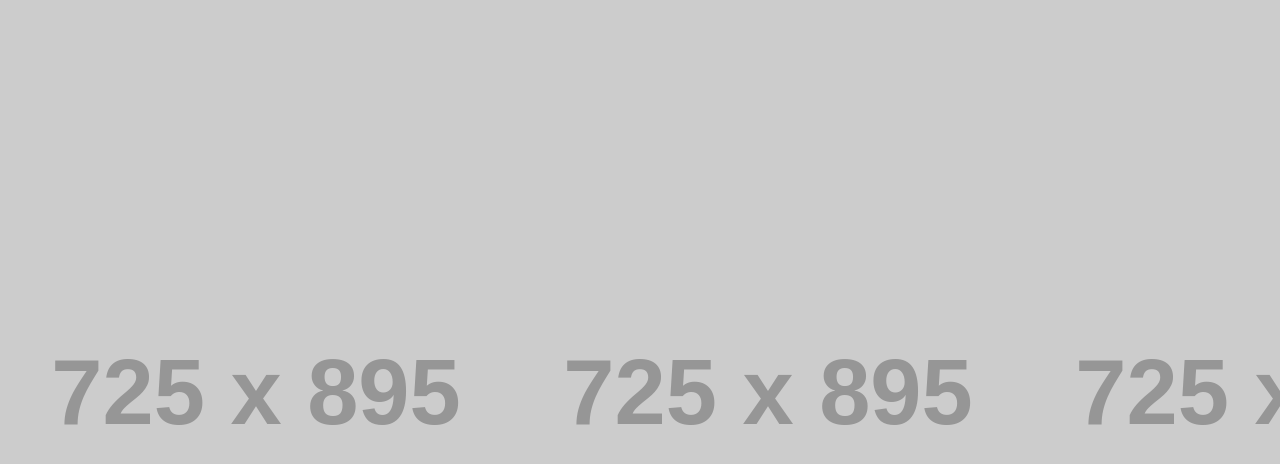
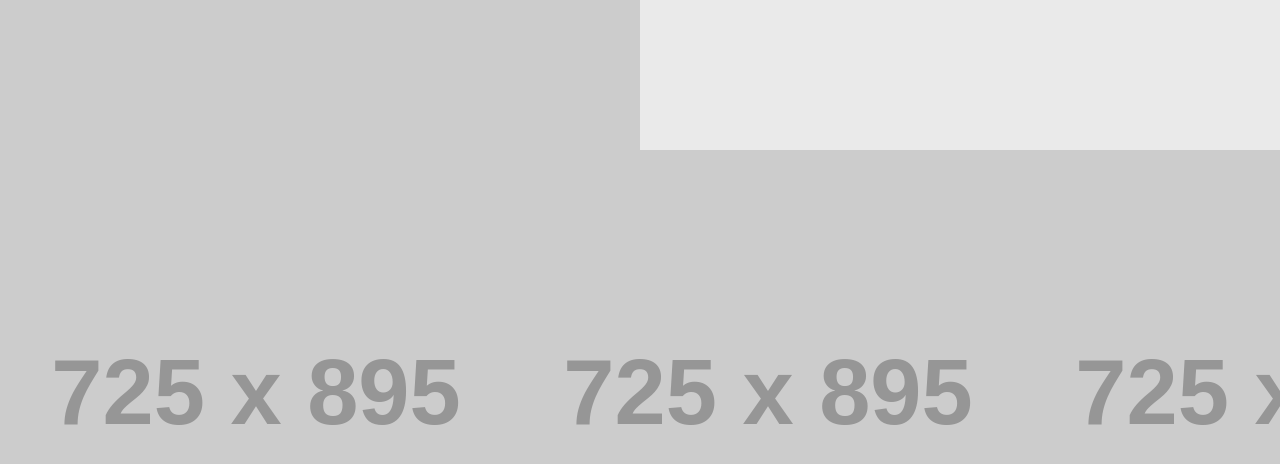
Before and after one commit to fcaruccio/zilver-slider, a plain HTML site: page index.html in a window 1280 px wide. Drawn offline with nearby package versions, Linux system fonts and the light colour scheme; placeholder pictures from the web are drawn by us.

Commit message:
Aggiungo il tasto chiudi parametrizzato ed inserisco modalità debug per far vedere al cliente l'area cliccabile

```diff
--- a/index.html
+++ b/index.html
@@ -53,7 +53,9 @@
 
 <script type="text/javascript">
   $(function() {
-    $("#zilver-slider").zilverSlider();
+    $("#zilver-slider").zilverSlider({
+      close_button_debug_mode: true
+    });
   });
 </script>
 
--- a/zilver-slider.css
+++ b/zilver-slider.css
@@ -20,13 +20,21 @@
 }
 
 .zilver-close {
-  display: none;
   position: absolute;
   top: 0;
   right: 0;
-  background: rgba(255,0,0,0);
   width: 50%;
-  height: 40px;
+  height: 150px;
+  z-index: 13;
+  cursor: url('img/close.png'), auto;
+}
+
+.zilver-close:hover {
+  cursor: url('img/close.png'), auto;
+}
+
+.zilver-close.debug_mode {
+    background: rgba(255, 255, 255, 0.6);
 }
 
 .ui-loader {
--- a/zilver-slider.js
+++ b/zilver-slider.js
@@ -8,8 +8,11 @@
       autoplay: true,
       slide_speed: 500,
       el_to_click_to_slide_left: "",
-      el_to_click_to_slide_right: ""
+      el_to_click_to_slide_right: "",
+      close_button: true,
+      close_button_debug_mode: false
     }
+
     $.extend(defaults, options);
 
     var container = $(this);
@@ -23,6 +26,8 @@
     });
 
     function __init() {
+
+      create_close_button();
 
       update_all_size();
 
@@ -157,6 +162,34 @@
       });
     }
 
+    function create_close_button() {
+      if (defaults.close_button == true) {
+        container
+          .append($("<span>", {
+            class: "zilver-close"
+          }))
+          .css({
+            "display": "block"
+          });
+        if (defaults.close_button_debug_mode == true) {
+          container
+            .children("span")
+            .addClass("debug_mode");
+        }
+        close_slider();
+      }
+    }
+
+    function close_slider() {
+      container
+        .children("span")
+        .on({
+          click: function() {
+            container.fadeOut();
+          }
+        });
+    }
+
     __init();
 
   }
```
Also changed, not shown: img/close.png (added).
